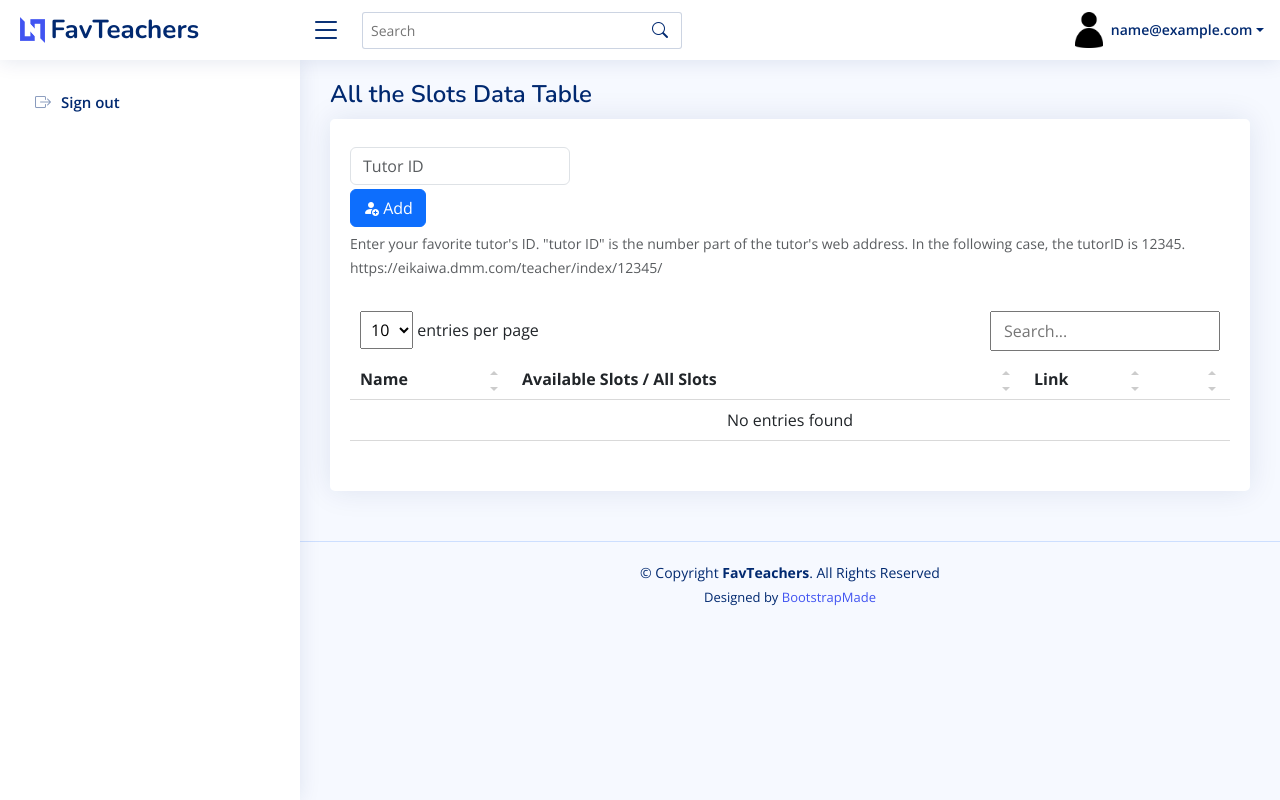
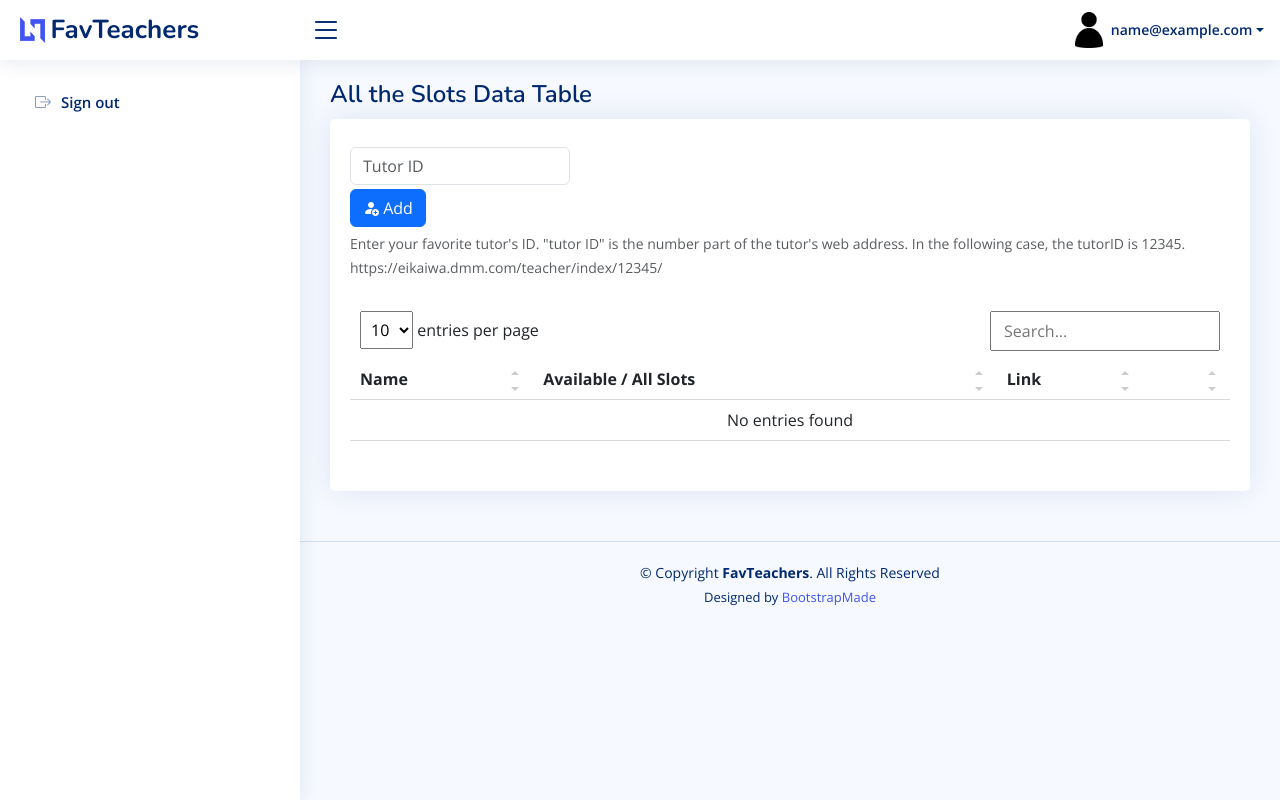
Before and after one commit to Makoto-winter/EngooScraper, a Flask app: page /logged_in in a window 1280 px wide. Run offline with Flask 3, Linux system fonts and the light colour scheme; the visitor is signed in with stand-in values (Sample User, id 1); data that the repository does not hold is empty; some libraries are stand-ins or nearby versions.

Commit message:
Version 2.0.6 seach bar removed

```diff
--- a/templates/tables-data.html
+++ b/templates/tables-data.html
@@ -51,28 +51,10 @@
       <i class="bi bi-list toggle-sidebar-btn"></i>
     </div><!-- End Logo -->
 
-    <div class="search-bar">
-      <form class="search-form d-flex align-items-center" method="POST" action="#">
-        <input type="text" name="query" placeholder="Search" title="Enter search keyword">
-        <button type="submit" title="Search"><i class="bi bi-search"></i></button>
-      </form>
-    </div><!-- End Search Bar -->
-
     <nav class="header-nav ms-auto">
       <ul class="d-flex align-items-center">
 
-        <li class="nav-item d-block d-lg-none">
-          <a class="nav-link nav-icon search-bar-toggle " href="#">
-            <i class="bi bi-search"></i>
-          </a>
-        </li><!-- End Search Icon-->
-
         <li class="nav-item dropdown">
-
-          <!-- <a class="nav-link nav-icon" href="#" data-bs-toggle="dropdown">
-            <i class="bi bi-bell"></i>
-            <span class="badge bg-primary badge-number">4</span>
-          </a>End Notification Icon -->
 
           <ul class="dropdown-menu dropdown-menu-end dropdown-menu-arrow notifications">
             <li class="dropdown-header">
@@ -282,7 +264,7 @@
                 <thead>
                   <tr>
                     <th scope="col">Name</th>
-                    <th scope="col">Available Slots / All Slots</th>
+                    <th scope="col">Available / All Slots</th>
                     <th scope="col">Link</th>
                     <th scope="col">&nbsp;&nbsp;&nbsp;</th>
                   </tr>
```
